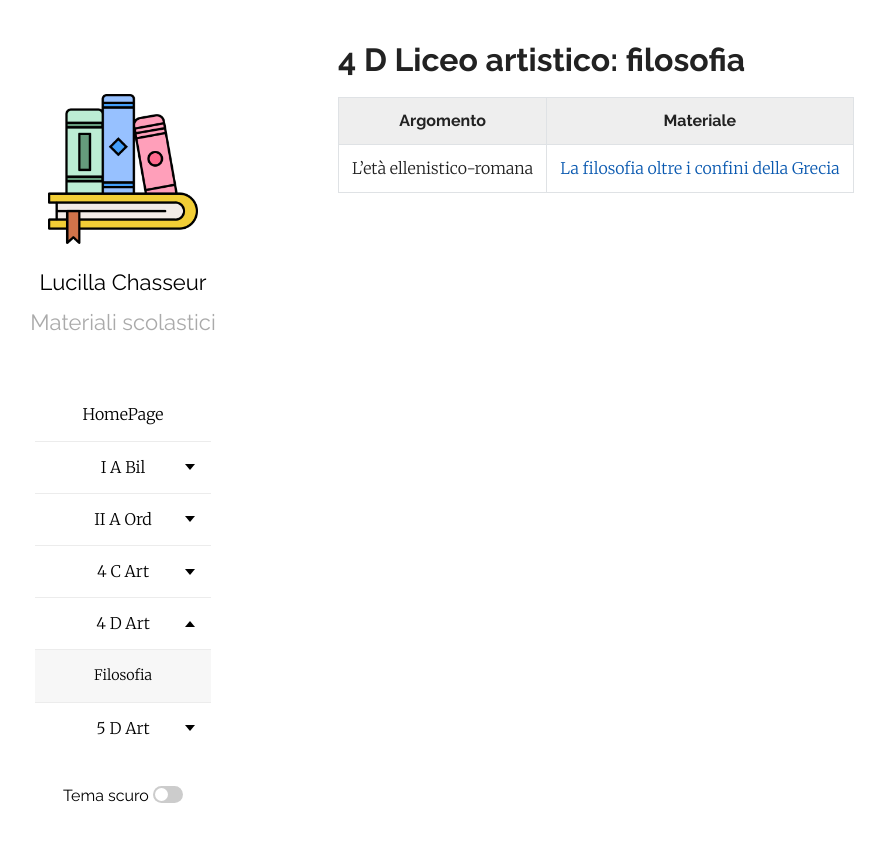
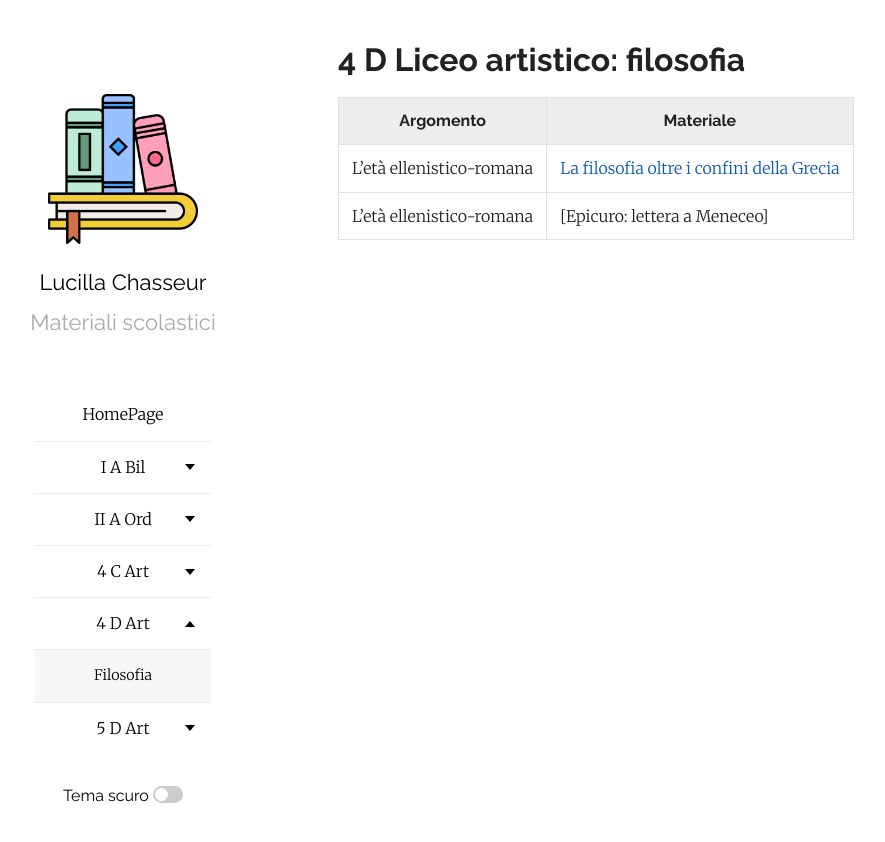
Before and after one commit to efemeridi/efemeridi.github.io, a Jekyll site: the page built from 4d_art_filosofia.md, in a window 1280 px wide. Shown: the top 842 px of the page, without its empty margins (62-947 px from the left). Built offline with Jekyll 4.4.1, drawn with Linux system fonts in a browser that asks for light colours; our own code applies the rules of GitHub Pages for plain Markdown files.

Commit message:
Fix formatting and add Epicurus letter reference

```diff
--- a/4d_art_filosofia.md
+++ b/4d_art_filosofia.md
@@ -6,3 +6,4 @@ layout: page
 | Argomento | Materiale   |
 |-----------|-------------|
 |L'età ellenistico-romana|[La filosofia oltre i confini della Grecia](/materiali/4_D_art/filosofia/01_ellenismo_epicu_stoici_4C.pdf/)
+L'età ellenistico-romana|[Epicuro: lettera a Meneceo]
```
